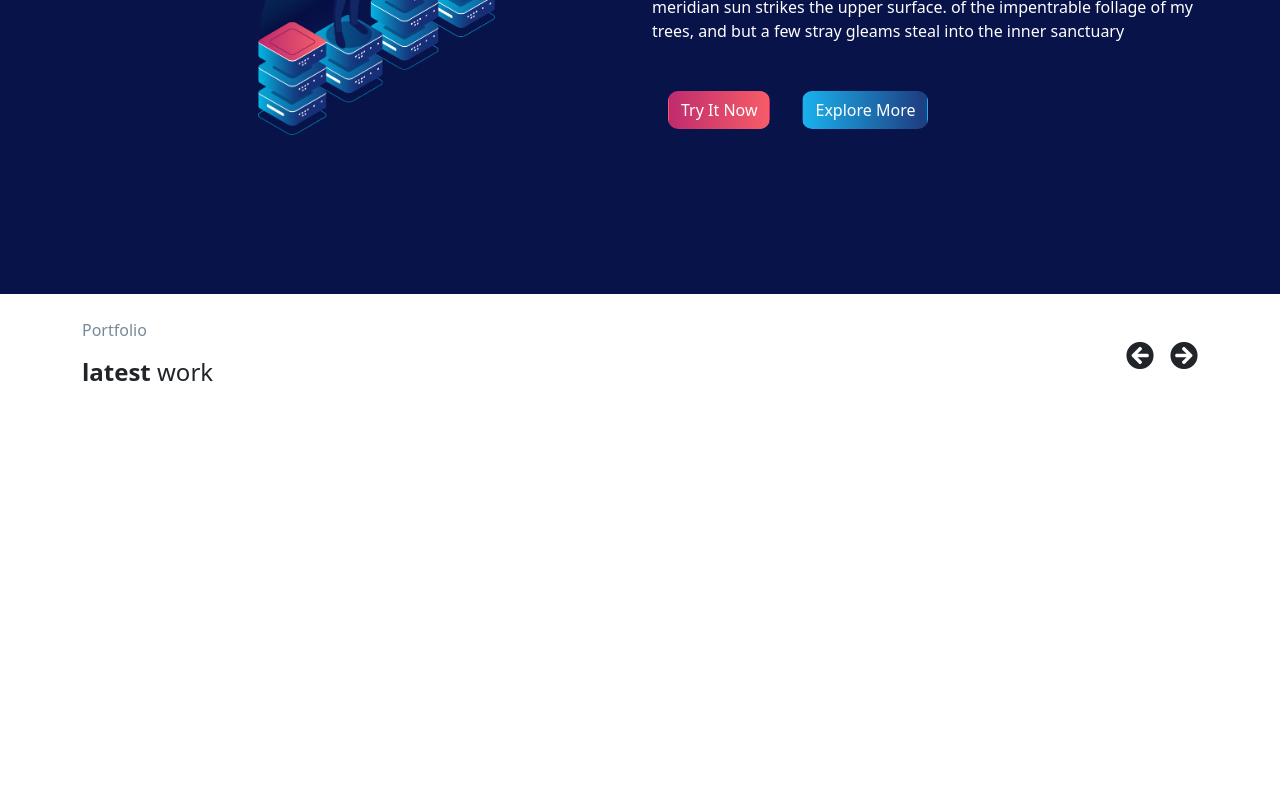
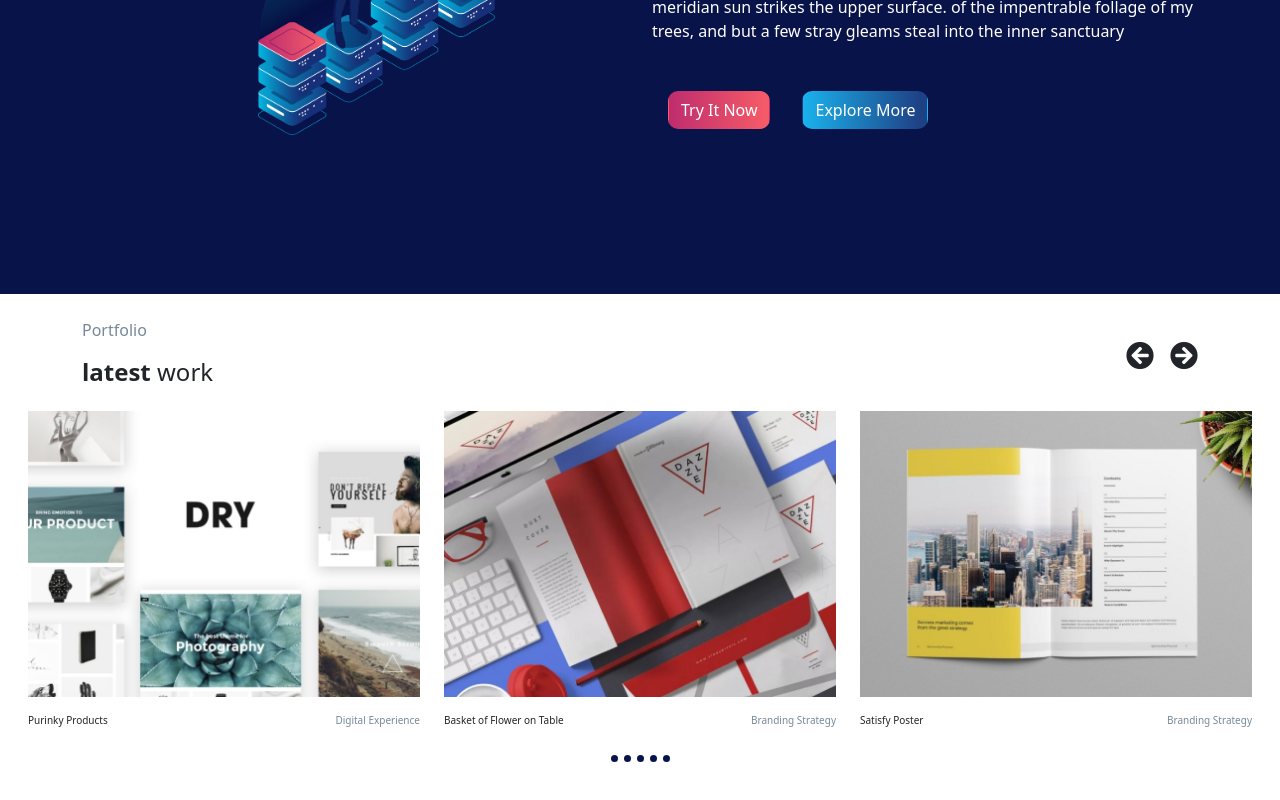
Before and after one commit to FrancescoCina/proj-html-vuejs, a Vue app: page / in a window 1280 px wide. Shown: the part 1935-2735 px from the top of the page. Built offline with nearby package versions, Linux system fonts and the light colour scheme.

Commit message:
Finita sezione dello slider in CSS

```diff
--- a/src/assets/scss/_generics.scss
+++ b/src/assets/scss/_generics.scss
@@ -20,7 +20,7 @@
     color: #fff;
   }
 
-
+//   Sezione Start your Project
 
 #start-your-project{
     height: 680px;
@@ -46,6 +46,24 @@
     position:relative;
 }
 
+
+// Sezione Latest Work
 #latest-work {
     height: 600px;
   }
+
+ .img-slider{
+    border-radius: 15px;
+  }
+
+.dot{
+    width: 7px;
+    height: 7px;
+    margin:3px;
+    background-color: $blu-background;
+    border-radius: 50%;
+}
+
+.caption{
+    font-size: 10px;
+}
--- /dev/null
+++ b/src/assets/scss/_vars.scss
@@ -0,0 +1 @@
+    $blu-background:  #08134a;
--- a/src/assets/scss/style.scss
+++ b/src/assets/scss/style.scss
@@ -1,3 +1,4 @@
+@import '_vars.scss';
 @import '~bootstrap/scss/bootstrap.scss';
 
 @import '_utilities.scss';
--- a/src/components/Main.vue
+++ b/src/components/Main.vue
@@ -150,18 +150,57 @@
         </div>
       </div>
       <!-- Row for Slider -->
-      <div class="row">
+      <div class="row justify-content-center m-3">
         <div class="col-4">
-          <figure>
-            <div class="img-container"></div>
+          <figure class="img-slider">
+            <img
+              class="img-fluid"
+              src="@/assets/img/DRY-1-790x576.jpg"
+              alt="Dry Slider"
+            />
           </figure>
-          <figcaption></figcaption>
+          <figcaption class="d-flex justify-content-between">
+            <span class="caption">Purinky Products</span>
+            <span class="light-grey caption">Digital Experience</span>
+          </figcaption>
         </div>
-        <div class="col-4"></div>
-        <div class="col-4"></div>
+        <div class="col-4">
+          <figure class="img-slider">
+            <img
+              class="img-fluid"
+              src="@/assets/img/8wa60okr-1-790x576.jpg"
+              alt="Dry Slider"
+            />
+          </figure>
+          <figcaption class="d-flex justify-content-between">
+            <span class="caption">Basket of Flower on Table</span>
+            <span class="light-grey caption">Branding Strategy</span>
+          </figcaption>
+        </div>
+        <div class="col-4">
+          <figure class="img-slider">
+            <img
+              class="img-fluid"
+              src="@/assets/img/a247b00b-3621-470f-b4b8-b3ac46f25907-1-790x576.jpg"
+              alt="Dry Slider"
+            />
+          </figure>
+          <figcaption class="d-flex justify-content-between">
+            <span class="caption">Satisfy Poster</span>
+            <span class="light-grey caption">Branding Strategy</span>
+          </figcaption>
+        </div>
       </div>
       <!-- Row for dots controllers -->
-      <div class="row"></div>
+      <div class="row justify-content-center mt-4">
+        <div class="col d-flex justify-content-center">
+          <div class="dot"></div>
+          <div class="dot"></div>
+          <div class="dot"></div>
+          <div class="dot"></div>
+          <div class="dot"></div>
+        </div>
+      </div>
     </section>
   </main>
 </template>
```
Also changed, not shown: 10 other files (tests, documents, lock files or other folders).
